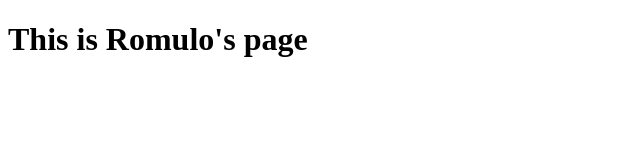
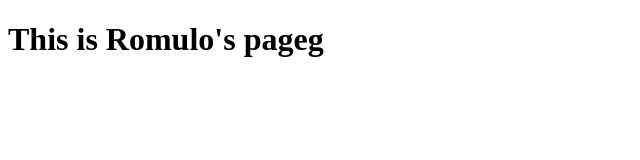
Before and after one commit to Romuloflores95/Romuloflores95.github.io, a plain HTML site: page index.html in a window 1280 px wide. Shown: the full height of the page, 0-640 px from the left. Drawn offline with Linux system fonts and the light colour scheme.

Commit message:
first commit

```diff
--- a/index.html
+++ b/index.html
@@ -6,6 +6,6 @@
     <title>Document</title>
 </head>
 <body>
-    <h1>This is Romulo's page</h1>
+    <h1>This is Romulo's pageg</h1>
 </body>
 </html>
```
